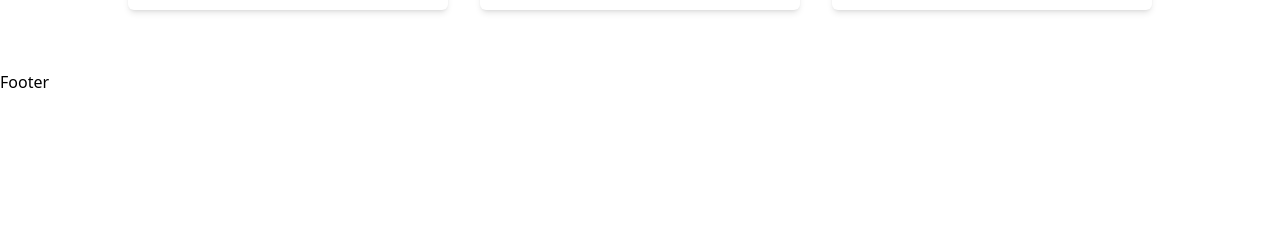
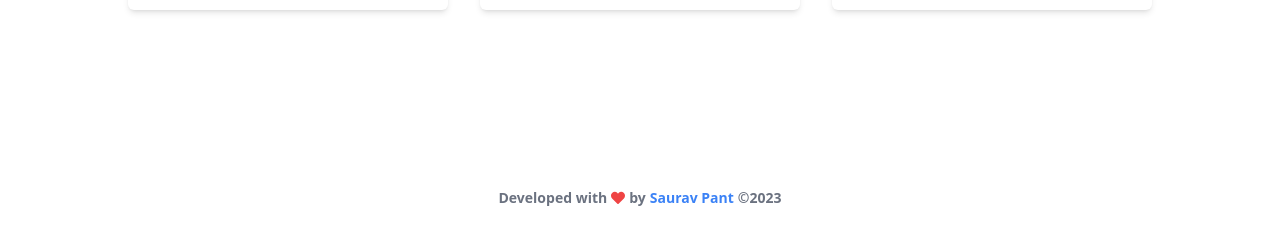
Before and after one commit to Saurav-Pant/Portfolio_New, a Next.js app in the folder portfolio/: page / in a window 1280 px wide. Shown: the part 2130-2357 px from the top of the page. Before the commit the page ends 2224 px from the top, so only its background shows below. Built offline with nearby package versions, Linux system fonts and the light colour scheme.

Commit message:
Footer Done

```diff
--- a/portfolio/app/Components/Footer.tsx
+++ b/portfolio/app/Components/Footer.tsx
@@ -1,11 +1,22 @@
-import React from 'react'
+import React from "react";
+import { FaHeart } from "react-icons/fa";
 
-type Props = {}
+const Footer = () => {
+  return (
+    <div className="flex justify-center items-center h-16 mt-24 text-gray-500">
+      <p className="text-sm font-bold flex items-center">
+        Developed with{" "}
+        <span className="text-red-500">
+          <FaHeart className="mx-1" />
+        </span>{" "}
+        by
+        <span className="text-blue-500 mx-1">
+        Saurav Pant
+        </span>
+         ©2023
+      </p>
+    </div>
+  );
+};
 
-const Footer = (props: Props) => {
-  return (
-    <div>Footer</div>
-  )
-}
-
-export default Footer
+export default Footer;
--- a/portfolio/app/Components/Navbar.tsx
+++ b/portfolio/app/Components/Navbar.tsx
@@ -4,10 +4,16 @@ import { RiMenuLine, RiCloseLine } from "react-icons/ri";
 import Image from "next/image";
 import logo from "../Assets/logo.png";
 import { motion } from "framer-motion";
+import { useRouter } from 'next/navigation'
+import { usePathname, useSearchParams } from 'next/navigation'
+
 
 interface Props {}
 
 const Navbar: React.FC<Props> = (props: Props) => {
+  const router = useRouter();
+  const pathname = usePathname()
+
   const [isOpen, setIsOpen] = useState<boolean>(false);
   const [isMobile, setIsMobile] = useState<boolean>(false);
   const navbarRef = useRef<HTMLDivElement>(null);
@@ -22,7 +28,12 @@ const Navbar: React.FC<Props> = (props: Props) => {
       behavior: "smooth",
     });
     setIsOpen(false);
+
+    if (pathname === "/blog") {
+      router.push("/");
+    }
   };
+
 
   useEffect(() => {
     const handleResize = () => {
@@ -37,20 +48,16 @@ const Navbar: React.FC<Props> = (props: Props) => {
     };
   }, []);
 
-  // important Stuff
   const handleNavLinkClick = (to: string) => {
     setIsOpen(false);
 
     if (to === "about" || to === "projects") {
       window.location.href = `/#${to}`;
-    }
-    if (to === "blog") {
+    } else if (to === "blog") {
       window.location.href = `/blog`;
-    }
-    else  {
+    } else {
       const targetElement = document.getElementById(to);
       if (targetElement) {
-        // Scroll to the target element on other pages
         targetElement.scrollIntoView({ behavior: "smooth" });
       }
     }
@@ -65,7 +72,7 @@ const Navbar: React.FC<Props> = (props: Props) => {
         <div className="flex items-center flex-shrink-0 text-white mr-6">
           <span className="font-semibold text-xl tracking-tight pl-6">
             <div
-              className="rounded-full overflow-hidden"
+              className="rounded-full overflow-hidden cursor-pointer"
               onClick={handleLogoClick}
             >
               <Image
@@ -73,7 +80,6 @@ const Navbar: React.FC<Props> = (props: Props) => {
                 alt="Logo"
                 width={40}
                 height={40}
-                className="cursor-pointer"
               />
             </div>
           </span>
--- a/portfolio/app/layout.tsx
+++ b/portfolio/app/layout.tsx
@@ -14,12 +14,11 @@ export default function RootLayout({
 }) {
   return (
     <html lang="en">
-      <body
-        className="">
+      <body className="">
         <Navbar />
         {children}
+        <Footer />
       </body>
-      <Footer />
     </html>
   );
 }
```
